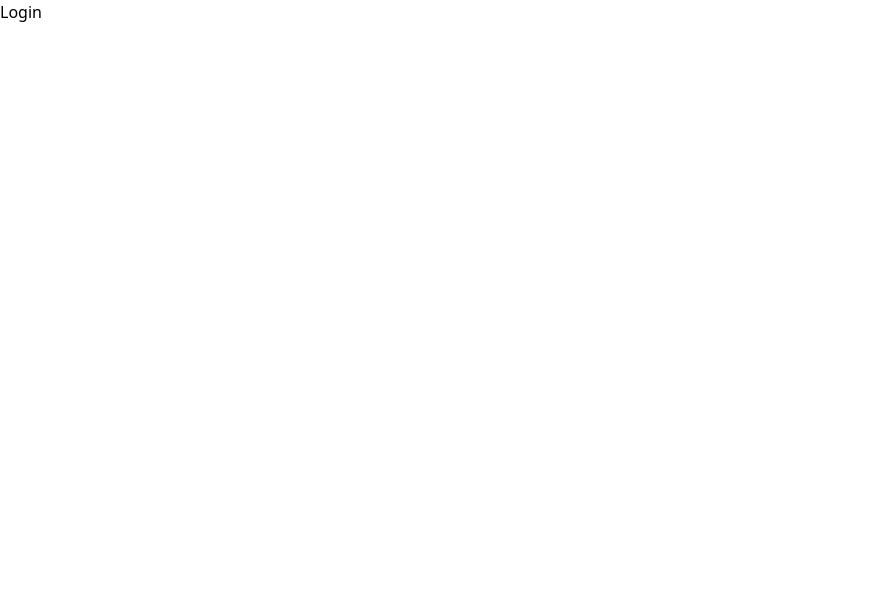
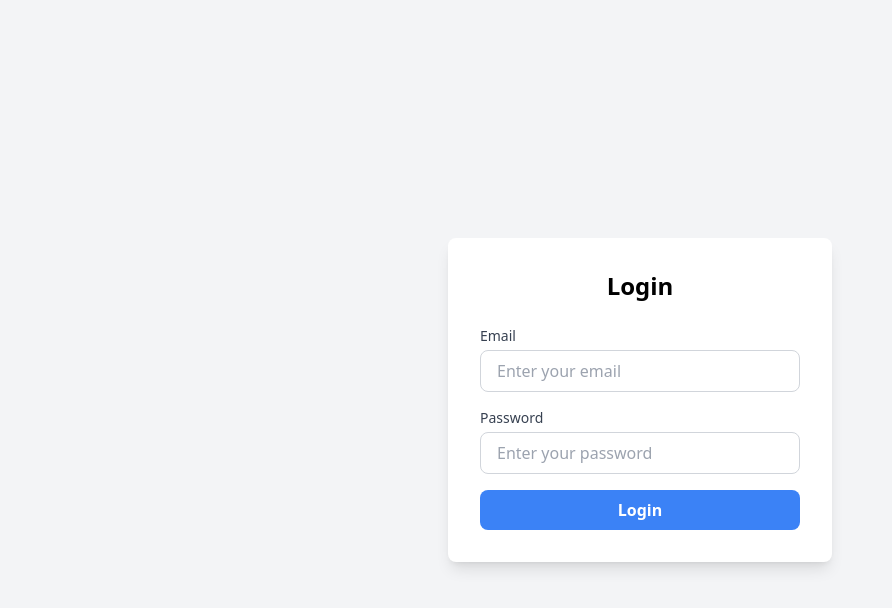
Before and after one commit to haritha037/matrix, a React (Vite) app in the folder matrix-frontend/: page /login in a window 1280 px wide. Shown: the top 608 px of the page, without its empty margins (0-892 px from the left). Built offline with nearby package versions, Linux system fonts and the light colour scheme.

Commit message:
authentication, getQuestions, getTeam, updateCurrentQuestionId

```diff
--- a/matrix-frontend/package.json
+++ b/matrix-frontend/package.json
@@ -15,6 +15,7 @@
     "@tanstack/react-query-devtools": "^4.36.1",
     "react": "^18.3.1",
     "react-dom": "^18.3.1",
+    "react-hot-toast": "^2.4.1",
     "react-router-dom": "^7.0.2"
   },
   "devDependencies": {
--- a/matrix-frontend/src/App.jsx
+++ b/matrix-frontend/src/App.jsx
@@ -6,6 +6,7 @@ import Login from "./pages/Login";
 import PageNotFound from "./pages/PageNotFound";
 import { QueryClient, QueryClientProvider } from "@tanstack/react-query";
 import { ReactQueryDevtools } from "@tanstack/react-query-devtools";
+import { Toaster } from "react-hot-toast";
 
 const queryClient = new QueryClient({
   defaultOptions: {
@@ -30,6 +31,30 @@ function App() {
           <Route path="*" element={<PageNotFound />} />
         </Routes>
       </BrowserRouter>
+      <Toaster
+        position="top-center"
+        gutter={12}
+        containerStyle={{
+          margin: "8px",
+        }}
+        toastOptions={{
+          style: {
+            backgroundColor: "var(--color-grey-0)",
+            color: "var(--color-grey-700)",
+            fontSize: "16px",
+            maxWidth: "500px",
+            padding: "16px 24px",
+          },
+
+          success: {
+            duration: 3000,
+          },
+
+          error: {
+            duration: 5000,
+          },
+        }}
+      />
     </QueryClientProvider>
   );
 }
--- /dev/null
+++ b/matrix-frontend/src/features/authentication/LoginForm.jsx
@@ -0,0 +1,77 @@
+import { useState } from "react";
+
+import { useLogin } from "./useLogin";
+
+function LoginForm() {
+  const [email, setEmail] = useState("");
+  const [password, setPassword] = useState("");
+  const [error, setError] = useState("");
+
+  const { isLoading, loginMu } = useLogin();
+
+  const handleSubmit = (e) => {
+    e.preventDefault();
+    if (!email || !password) {
+      setError("Both fields are required");
+      return;
+    }
+    setError("");
+    // Handle login logic here (e.g., call an API or authentication service)
+    loginMu({ email, password });
+    console.log("Logged in with:", email, password);
+  };
+
+  return (
+    <div className="flex justify-center items-center min-h-screen bg-gray-100">
+      <div className="bg-white p-8 rounded-lg shadow-lg w-96">
+        <h2 className="text-2xl font-bold text-center mb-6">Login</h2>
+        {error && <p className="text-red-500 text-center mb-4">{error}</p>}
+        <form onSubmit={handleSubmit} className="space-y-4">
+          <div>
+            <label
+              htmlFor="email"
+              className="block text-sm font-medium text-gray-700"
+            >
+              Email
+            </label>
+            <input
+              type="email"
+              id="email"
+              disabled={isLoading}
+              value={email}
+              onChange={(e) => setEmail(e.target.value)}
+              className="w-full px-4 py-2 mt-1 border border-gray-300 rounded-lg focus:outline-none focus:ring-2 focus:ring-blue-500"
+              placeholder="Enter your email"
+            />
+          </div>
+          <div>
+            <label
+              htmlFor="password"
+              className="block text-sm font-medium text-gray-700"
+            >
+              Password
+            </label>
+            <input
+              type="password"
+              id="password"
+              disabled={isLoading}
+              value={password}
+              onChange={(e) => setPassword(e.target.value)}
+              className="w-full px-4 py-2 mt-1 border border-gray-300 rounded-lg focus:outline-none focus:ring-2 focus:ring-blue-500"
+              placeholder="Enter your password"
+            />
+          </div>
+          <button
+            type="submit"
+            disabled={isLoading}
+            className="w-full py-2 bg-blue-500 text-white font-semibold rounded-lg hover:bg-blue-600 focus:outline-none focus:ring-2 focus:ring-blue-400"
+          >
+            Login
+          </button>
+        </form>
+      </div>
+    </div>
+  );
+}
+
+export default LoginForm;
--- /dev/null
+++ b/matrix-frontend/src/features/authentication/useLogin.js
@@ -0,0 +1,22 @@
+import { useMutation } from "@tanstack/react-query";
+import { loginApi } from "../../services/apiAuth";
+import toast from "react-hot-toast";
+import { useNavigate } from "react-router-dom";
+
+export function useLogin() {
+  const navigate = useNavigate();
+
+  const { isLoading, mutate: loginMu } = useMutation({
+    mutationFn: loginApi,
+
+    onSuccess: (user) => {
+      console.log(user);
+      toast.success("Logged in successfully");
+      navigate("/question");
+    },
+
+    onError: (error) => toast.error(error.message),
+  });
+
+  return { isLoading, loginMu };
+}
--- /dev/null
+++ b/matrix-frontend/src/features/teams/useGetTeam.js
@@ -0,0 +1,26 @@
+import { QueryClient, useQuery, useQueryClient } from "@tanstack/react-query";
+import { getTeamApi } from "../../services/apiTeam";
+import supabase from "../../services/supabase";
+
+export function useGetTeam() {
+  const queryClient = useQueryClient();
+
+  const { isLoading, data: team } = useQuery({
+    queryKey: ["team"],
+    queryFn: getTeamApi,
+  });
+
+  const teamChannel = supabase
+    .channel("team-channel")
+    .on(
+      "postgres_changes",
+      { event: "*", schema: "public", table: "team" },
+      (payload) => {
+        console.log("Change received!", payload);
+        queryClient.invalidateQueries({ queryKey: ["team"] });
+      }
+    )
+    .subscribe();
+
+  return { isLoading, team };
+}
--- /dev/null
+++ b/matrix-frontend/src/features/teams/useUpdateCurrentQuestion.js
@@ -0,0 +1 @@
+export function useUpdateCurrentQuestion() {}
--- a/matrix-frontend/src/pages/Login.jsx
+++ b/matrix-frontend/src/pages/Login.jsx
@@ -1,5 +1,11 @@
+import LoginForm from "../features/authentication/LoginForm";
+
 function Login() {
-  return <div>Login</div>;
+  return (
+    <div>
+      <LoginForm />
+    </div>
+  );
 }
 
 export default Login;
--- a/matrix-frontend/src/pages/Question.jsx
+++ b/matrix-frontend/src/pages/Question.jsx
@@ -1,9 +1,53 @@
+import { useState } from "react";
 import { useGetQuestions } from "../features/questions/useGetQuestions";
+import { useGetTeam } from "../features/teams/useGetTeam";
+import toast from "react-hot-toast";
+import { updateCurrentQuestionIdApi } from "../services/apiTeam";
+import { useQueryClient } from "@tanstack/react-query";
+
+function findQuestionById(id, questions) {
+  if (!questions) {
+    return;
+  }
+  return questions.filter((question) => question.id === id)[0];
+}
 
 function Question() {
-  const { isLoading, questions } = useGetQuestions();
+  const { isLoading: isLoadingQuestion, questions } = useGetQuestions();
+  const { isLoading: isLoadingTeam, team: { currentQuestionId } = {} } =
+    useGetTeam();
 
-  return <div>Question</div>;
+  const [answer, setAnswer] = useState();
+
+  console.log(questions);
+  console.log(currentQuestionId);
+
+  function handleSubmit() {
+    // compare the answer and the passkey
+    const isPassed =
+      findQuestionById(currentQuestionId, questions).passkey === answer;
+
+    // if (!isPassed) {
+    //   toast.error("Wrong passkey!");
+    //   return;
+    // }
+
+    // if they match, update the currentQuestionId globally
+    updateCurrentQuestionIdApi(currentQuestionId + 1);
+    // clear the cache of team, so the data will be refetched
+  }
+
+  return (
+    <div>
+      Question
+      <div>
+        {questions &&
+          currentQuestionId &&
+          findQuestionById(currentQuestionId, questions).question}
+      </div>
+      <button onClick={handleSubmit}>next</button>
+    </div>
+  );
 }
 
 export default Question;
--- /dev/null
+++ b/matrix-frontend/src/services/apiAuth.js
@@ -0,0 +1,15 @@
+import supabase from "./supabase";
+
+export async function loginApi({ email, password }) {
+  let { data, error } = await supabase.auth.signInWithPassword({
+    email,
+    password,
+  });
+
+  if (error) {
+    throw new Error(error.message);
+  }
+
+  console.log(data);
+  return data; // session + user
+}
--- a/matrix-frontend/src/services/apiTeam.js
+++ b/matrix-frontend/src/services/apiTeam.js
@@ -0,0 +1,43 @@
+import supabase from "./supabase";
+
+export async function getTeamApi() {
+  let { data: team, error } = await supabase
+    .from("team")
+    .select("*")
+    // Filters
+    .single();
+
+  if (error) {
+    console.log(error);
+    throw new Error("Team could not be loaded");
+  }
+  console.log(team);
+  return team;
+}
+
+export async function updateCurrentQuestionIdApi(newId) {
+  // Get the authenticated user's ID
+  const {
+    data: { user },
+    error: authError,
+  } = await supabase.auth.getUser();
+
+  console.log(user);
+
+  if (authError || !user) {
+    throw new Error("User is not authenticated");
+  }
+
+  const { data, error } = await supabase
+    .from("team")
+    .update({ currentQuestionId: newId })
+    .eq("user_id", user.id)
+    .select();
+
+  if (error) {
+    console.log(error);
+    throw new Error("Current question could not be updated");
+  }
+  console.log(data);
+  return data;
+}
```
Also changed, not shown: 2 other files (tests, documents, lock files or other folders).
